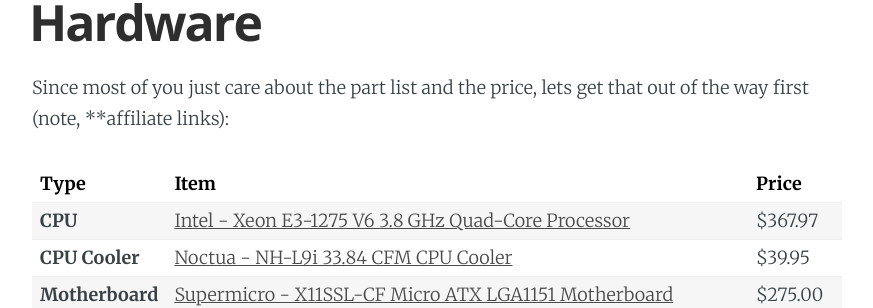
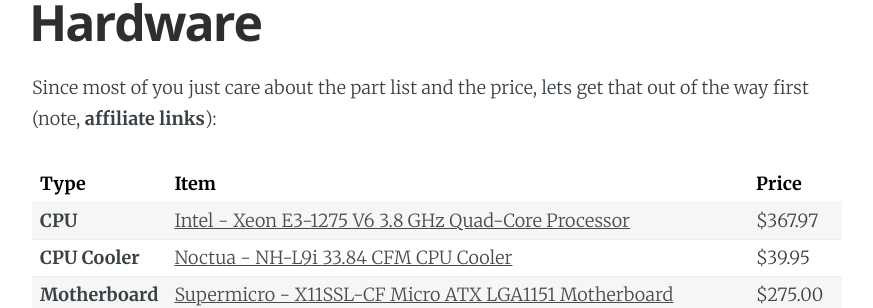
Before and after one commit to AnalogJ/thesparktree-blog, a Jekyll site: the page built from _posts/2019-01-06-utlimate-media-server-build-hardware.md, in a window 1280 px wide and 900 px high, scrolled down 1169 px. Shown: the part 184-492 px from the top of the window, without its empty margins (203-1076 px from the left). Built offline with Jekyll 4.4.1, drawn with Linux system fonts in a browser that asks for light colours; nearby versions of some CDN libraries; comment, search, counter and statistics services are not loaded.

```diff
--- a/_posts/2019-01-06-utlimate-media-server-build-hardware.md
+++ b/_posts/2019-01-06-utlimate-media-server-build-hardware.md
@@ -36,7 +36,7 @@ alternatives I explored and compromised I had to consider.
 
 # Hardware
 
-Since most of you just care about the part list and the price, lets get that out of the way first (note, **affiliate links):
+Since most of you just care about the part list and the price, lets get that out of the way first (note, **affiliate links**):
 
 Type|Item|Price
 :----|:----|:----
```
